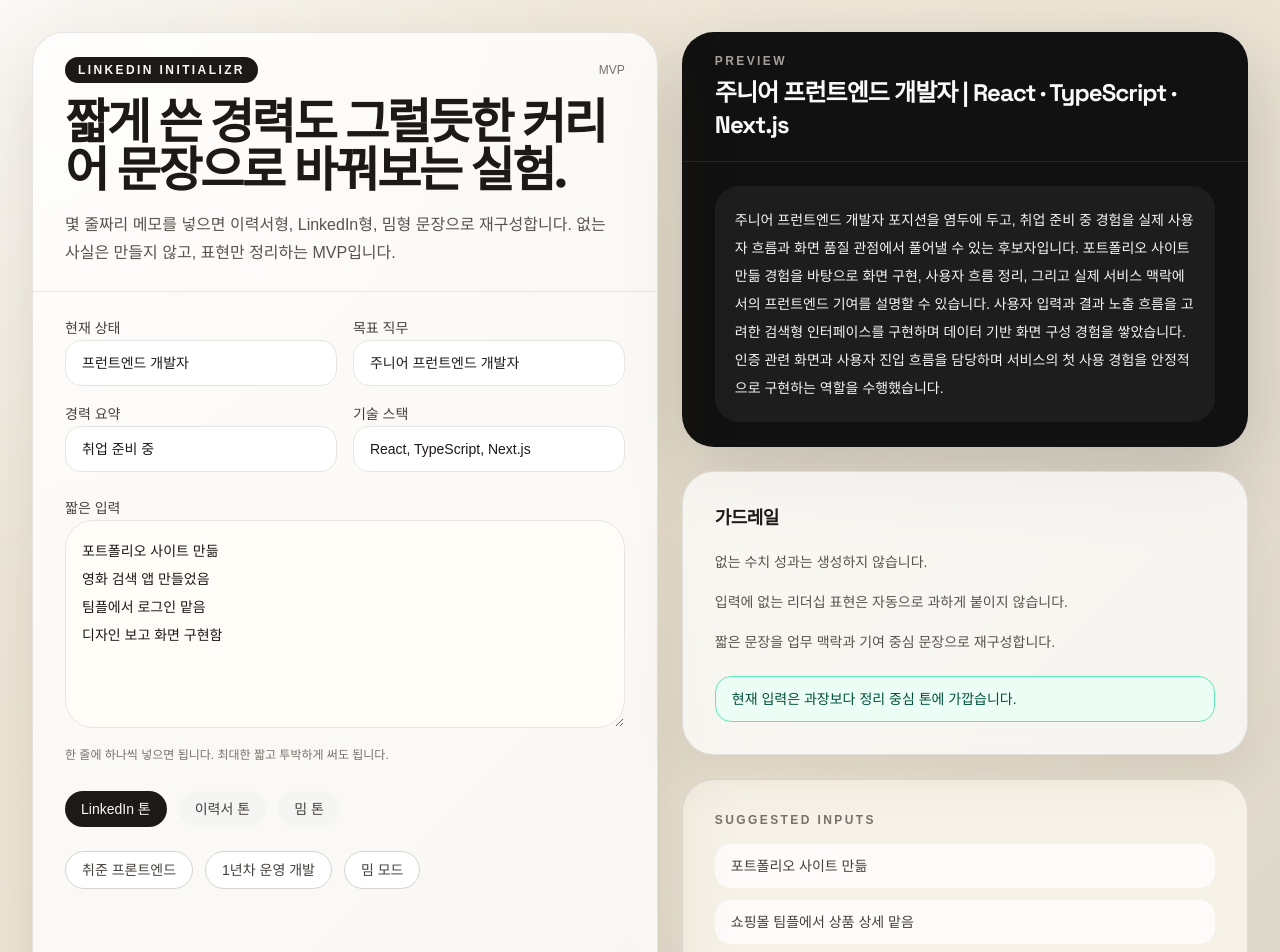
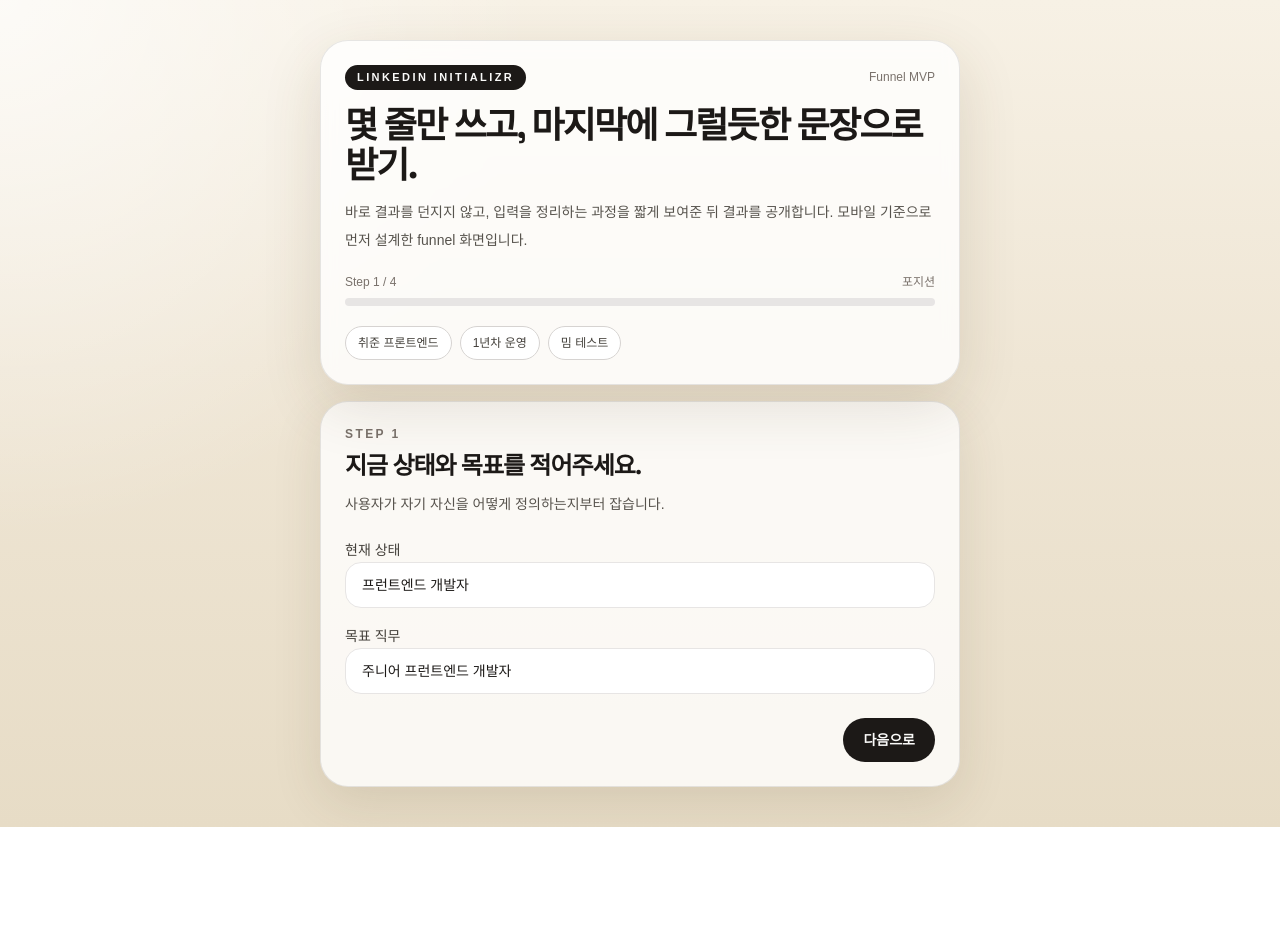
Before and after one commit to m2nhyun/linkedin-initializr, a Next.js app: page / in a window 1280 px wide. Shown: the top 952 px of the page. After the commit the page ends 827 px from the top, so only its background shows below. Built offline with nearby package versions, Linux system fonts and the light colour scheme; a web font is replaced by a local one.

Commit message:
Convert landing into funnel flow

```diff
--- a/src/app/page.tsx
+++ b/src/app/page.tsx
@@ -1,6 +1,6 @@
 "use client";
 
-import { useMemo, useState } from "react";
+import { useEffect, useMemo, useState } from "react";
 
 type Tone = "linkedin" | "resume" | "meme";
 
@@ -26,7 +26,7 @@ const presets: Preset[] = [
     tone: "linkedin",
   },
   {
-    label: "1년차 운영 개발",
+    label: "1년차 운영",
     role: "프런트엔드 개발자",
     targetRole: "프런트엔드 개발자",
     experience: "1년차",
@@ -36,7 +36,7 @@ const presets: Preset[] = [
     tone: "resume",
   },
   {
-    label: "밈 모드",
+    label: "밈 테스트",
     role: "프런트엔드 개발자",
     targetRole: "프로덕트 프런트엔드 개발자",
     experience: "2년차",
@@ -45,6 +45,26 @@ const presets: Preset[] = [
       "기획 변경 계속 반영함\n결제 버그 잡아봄\n이벤트 페이지 많이 만듦\n배포하고 QA 대응함",
     tone: "meme",
   },
+];
+
+const funnelSteps = [
+  { id: 1, label: "포지션" },
+  { id: 2, label: "배경" },
+  { id: 3, label: "메모" },
+  { id: 4, label: "결과" },
+] as const;
+
+const loadingStages = [
+  "짧은 메모에서 쓸 만한 포인트 추리는 중",
+  "조금 민망한 표현은 덜고, 있어 보이는 표현만 고르는 중",
+  "링크드인 냄새를 아주 살짝만 주입하는 중",
+  "마지막으로 사람 말처럼 다듬는 중",
+];
+
+const spinnerLines = [
+  "방금까지 '만듦'이던 문장을 '구현 및 고도화'로 번역 중",
+  "과장은 줄이고 분위기는 올리는 중",
+  "채용담당자 앞에서 덜 떨리는 문장으로 정리 중",
 ];
 
 const expansionRules: Array<{ test: RegExp; output: string }> = [
@@ -112,7 +132,7 @@ function createHeadline(role: string, targetRole: string, stack: string) {
     .slice(0, 3)
     .join(" · ");
 
-  return `${targetRole || role} | ${stackSlice || "Frontend, UI, Product Thinking"}`;
+  return `${targetRole || role} | ${stackSlice || "Frontend · UI · Product Thinking"}`;
 }
 
 function expandLine(line: string) {
@@ -159,11 +179,16 @@ export default function Home() {
     "포트폴리오 사이트 만듦\n영화 검색 앱 만들었음\n팀플에서 로그인 맡음\n디자인 보고 화면 구현함",
   );
   const [tone, setTone] = useState<Tone>("linkedin");
+  const [step, setStep] = useState(1);
+  const [isGenerating, setIsGenerating] = useState(false);
+  const [progressIndex, setProgressIndex] = useState(0);
+  const [spinnerIndex, setSpinnerIndex] = useState(0);
+  const [revealedOutput, setRevealedOutput] = useState<string[]>([]);
 
   const parsedLines = useMemo(() => parseLines(rawInput), [rawInput]);
   const riskTerms = useMemo(() => detectRisks(rawInput), [rawInput]);
 
-  const output = useMemo(() => {
+  const generatedOutput = useMemo(() => {
     if (parsedLines.length === 0) return [] as string[];
 
     if (tone === "resume") {
@@ -177,29 +202,118 @@ export default function Home() {
     return [toLinkedInSummary(role, targetRole, experience, parsedLines)];
   }, [experience, parsedLines, role, targetRole, tone]);
 
+  useEffect(() => {
+    if (!isGenerating) return;
+
+    const timers = [
+      window.setTimeout(() => setProgressIndex(1), 900),
+      window.setTimeout(() => setProgressIndex(2), 1800),
+      window.setTimeout(() => setProgressIndex(3), 2800),
+      window.setTimeout(() => setSpinnerIndex(1), 3400),
+      window.setTimeout(() => setSpinnerIndex(2), 4300),
+      window.setTimeout(() => {
+        setRevealedOutput(generatedOutput);
+        setIsGenerating(false);
+        setStep(4);
+      }, 5200),
+    ];
+
+    return () => {
+      timers.forEach((timer) => window.clearTimeout(timer));
+    };
+  }, [generatedOutput, isGenerating]);
+
+  const canGoNextStep1 = role.trim() && targetRole.trim();
+  const canGoNextStep2 = experience.trim() && stack.trim();
+  const canGenerate = parsedLines.length > 0;
+  const progressValue = ((Math.min(step, 4) - 1) / 3) * 100;
+
+  function applyPreset(preset: Preset) {
+    setRole(preset.role);
+    setTargetRole(preset.targetRole);
+    setExperience(preset.experience);
+    setStack(preset.stack);
+    setRawInput(preset.rawInput);
+    setTone(preset.tone);
+    setStep(1);
+    setIsGenerating(false);
+    setRevealedOutput([]);
+  }
+
+  function startGeneration() {
+    setRevealedOutput([]);
+    setProgressIndex(0);
+    setSpinnerIndex(0);
+    setIsGenerating(true);
+    setStep(3);
+  }
+
+  function resetFlow() {
+    setStep(1);
+    setIsGenerating(false);
+    setRevealedOutput([]);
+    setProgressIndex(0);
+    setSpinnerIndex(0);
+  }
+
   return (
-    <main className="min-h-screen bg-[radial-gradient(circle_at_top_left,_rgba(255,255,255,0.7),_transparent_35%),linear-gradient(135deg,_#f3ede2_0%,_#efe7d7_45%,_#dbd5c9_100%)] px-4 py-8 text-stone-900 sm:px-6 lg:px-8">
-      <div className="mx-auto grid w-full max-w-7xl gap-6 lg:grid-cols-[1.05fr_0.95fr]">
-        <section className="overflow-hidden rounded-[32px] border border-stone-900/10 bg-white/75 shadow-[0_24px_80px_rgba(77,56,23,0.16)] backdrop-blur">
-          <div className="border-b border-stone-900/10 px-6 py-6 sm:px-8">
-            <div className="mb-4 flex items-center justify-between">
-              <span className="rounded-full border border-stone-900/10 bg-stone-900 px-3 py-1 text-xs font-semibold uppercase tracking-[0.2em] text-stone-50">
+    <main className="min-h-screen bg-[radial-gradient(circle_at_top_left,_rgba(255,255,255,0.7),_transparent_35%),linear-gradient(180deg,_#f7f1e5_0%,_#efe6d5_44%,_#e7dcc6_100%)] px-4 py-6 text-stone-900 sm:px-6 sm:py-10">
+      <div className="mx-auto flex w-full max-w-xl flex-col gap-4 sm:max-w-[640px]">
+        <section className="rounded-[28px] border border-stone-900/10 bg-white/80 p-5 shadow-[0_20px_60px_rgba(77,56,23,0.14)] backdrop-blur sm:p-6">
+          <div className="flex items-center justify-between gap-3">
+            <span className="rounded-full bg-stone-900 px-3 py-1 text-[11px] font-semibold uppercase tracking-[0.22em] text-stone-50">
               LinkedIn Initializr
             </span>
-              <span className="text-xs font-medium text-stone-500">MVP</span>
-            </div>
-            <h1 className="max-w-2xl text-4xl font-semibold tracking-[-0.05em] text-balance sm:text-5xl">
-              짧게 쓴 경력도 그럴듯한 커리어 문장으로 바꿔보는 실험.
-            </h1>
-            <p className="mt-4 max-w-2xl text-sm leading-7 text-stone-600 sm:text-base">
-              몇 줄짜리 메모를 넣으면 이력서형, LinkedIn형, 밈형 문장으로 재구성합니다.
-              없는 사실은 만들지 않고, 표현만 정리하는 MVP입니다.
-            </p>
+            <span className="text-xs text-stone-500">Funnel MVP</span>
           </div>
 
-          <div className="space-y-6 px-6 py-6 sm:px-8">
-            <div className="grid gap-4 sm:grid-cols-2">
-              <label className="space-y-2">
+          <h1 className="mt-4 text-3xl font-semibold tracking-[-0.05em] sm:text-4xl">
+            몇 줄만 쓰고, 마지막에 그럴듯한 문장으로 받기.
+          </h1>
+          <p className="mt-3 text-sm leading-7 text-stone-600">
+            바로 결과를 던지지 않고, 입력을 정리하는 과정을 짧게 보여준 뒤 결과를 공개합니다.
+            모바일 기준으로 먼저 설계한 funnel 화면입니다.
+          </p>
+
+          <div className="mt-5">
+            <div className="flex items-center justify-between text-xs font-medium text-stone-500">
+              <span>
+                Step {Math.min(step, 4)} / 4
+              </span>
+              <span>{funnelSteps[Math.min(step, 4) - 1].label}</span>
+            </div>
+            <div className="mt-2 h-2 rounded-full bg-stone-200">
+              <div
+                className="h-2 rounded-full bg-stone-900 transition-all duration-500"
+                style={{ width: `${progressValue}%` }}
+              />
+            </div>
+          </div>
+
+          <div className="mt-5 flex flex-wrap gap-2">
+            {presets.map((preset) => (
+              <button
+                key={preset.label}
+                type="button"
+                onClick={() => applyPreset(preset)}
+                className="rounded-full border border-stone-300 bg-white px-3 py-2 text-xs font-medium text-stone-700 transition hover:border-stone-500"
+              >
+                {preset.label}
+              </button>
+            ))}
+          </div>
+        </section>
+
+        {step === 1 && (
+          <section className="rounded-[28px] border border-stone-900/10 bg-white/78 p-5 shadow-[0_16px_50px_rgba(77,56,23,0.12)] sm:p-6">
+            <p className="text-xs font-semibold uppercase tracking-[0.2em] text-stone-500">Step 1</p>
+            <h2 className="mt-2 text-2xl font-semibold tracking-[-0.04em]">지금 상태와 목표를 적어주세요.</h2>
+            <p className="mt-2 text-sm leading-7 text-stone-600">
+              사용자가 자기 자신을 어떻게 정의하는지부터 잡습니다.
+            </p>
+
+            <div className="mt-5 space-y-4">
+              <label className="block space-y-2">
                 <span className="text-sm font-medium text-stone-700">현재 상태</span>
                 <input
                   className="w-full rounded-2xl border border-stone-200 bg-white px-4 py-3 text-sm outline-none transition focus:border-stone-500"
@@ -208,7 +322,8 @@ export default function Home() {
                   placeholder="예: 프런트엔드 개발자"
                 />
               </label>
-              <label className="space-y-2">
+
+              <label className="block space-y-2">
                 <span className="text-sm font-medium text-stone-700">목표 직무</span>
                 <input
                   className="w-full rounded-2xl border border-stone-200 bg-white px-4 py-3 text-sm outline-none transition focus:border-stone-500"
@@ -217,7 +332,31 @@ export default function Home() {
                   placeholder="예: 주니어 프런트엔드 개발자"
                 />
               </label>
-              <label className="space-y-2">
+            </div>
+
+            <div className="mt-6 flex justify-end">
+              <button
+                type="button"
+                disabled={!canGoNextStep1}
+                onClick={() => setStep(2)}
+                className="rounded-full bg-stone-900 px-5 py-3 text-sm font-semibold text-stone-50 transition hover:bg-stone-800 disabled:cursor-not-allowed disabled:bg-stone-300"
+              >
+                다음으로
+              </button>
+            </div>
+          </section>
+        )}
+
+        {step === 2 && (
+          <section className="rounded-[28px] border border-stone-900/10 bg-white/78 p-5 shadow-[0_16px_50px_rgba(77,56,23,0.12)] sm:p-6">
+            <p className="text-xs font-semibold uppercase tracking-[0.2em] text-stone-500">Step 2</p>
+            <h2 className="mt-2 text-2xl font-semibold tracking-[-0.04em]">배경과 스택을 빠르게 정리합니다.</h2>
+            <p className="mt-2 text-sm leading-7 text-stone-600">
+              길게 쓸 필요 없습니다. 연차, 프로젝트 위주, 운영 위주 같은 수준이면 충분합니다.
+            </p>
+
+            <div className="mt-5 space-y-4">
+              <label className="block space-y-2">
                 <span className="text-sm font-medium text-stone-700">경력 요약</span>
                 <input
                   className="w-full rounded-2xl border border-stone-200 bg-white px-4 py-3 text-sm outline-none transition focus:border-stone-500"
@@ -226,7 +365,8 @@ export default function Home() {
                   placeholder="예: 1년차, 개인 프로젝트 위주"
                 />
               </label>
-              <label className="space-y-2">
+
+              <label className="block space-y-2">
                 <span className="text-sm font-medium text-stone-700">기술 스택</span>
                 <input
                   className="w-full rounded-2xl border border-stone-200 bg-white px-4 py-3 text-sm outline-none transition focus:border-stone-500"
@@ -237,20 +377,47 @@ export default function Home() {
               </label>
             </div>
 
-            <div className="space-y-2">
+            <div className="mt-6 flex items-center justify-between gap-3">
+              <button
+                type="button"
+                onClick={() => setStep(1)}
+                className="rounded-full border border-stone-300 px-5 py-3 text-sm font-semibold text-stone-700 transition hover:border-stone-500"
+              >
+                이전
+              </button>
+              <button
+                type="button"
+                disabled={!canGoNextStep2}
+                onClick={() => setStep(3)}
+                className="rounded-full bg-stone-900 px-5 py-3 text-sm font-semibold text-stone-50 transition hover:bg-stone-800 disabled:cursor-not-allowed disabled:bg-stone-300"
+              >
+                다음으로
+              </button>
+            </div>
+          </section>
+        )}
+
+        {step === 3 && !isGenerating && (
+          <section className="rounded-[28px] border border-stone-900/10 bg-white/78 p-5 shadow-[0_16px_50px_rgba(77,56,23,0.12)] sm:p-6">
+            <p className="text-xs font-semibold uppercase tracking-[0.2em] text-stone-500">Step 3</p>
+            <h2 className="mt-2 text-2xl font-semibold tracking-[-0.04em]">짧고 투박한 메모를 넣어주세요.</h2>
+            <p className="mt-2 text-sm leading-7 text-stone-600">
+              한 줄에 하나씩. 이 화면에서는 일부러 짧게 쓰는 게 포인트입니다.
+            </p>
+
+            <label className="mt-5 block space-y-2">
               <span className="text-sm font-medium text-stone-700">짧은 입력</span>
               <textarea
-                className="min-h-52 w-full rounded-[28px] border border-stone-200 bg-[#fffdf8] px-4 py-4 text-sm leading-7 outline-none transition focus:border-stone-500"
+                className="min-h-52 w-full rounded-[24px] border border-stone-200 bg-[#fffdf8] px-4 py-4 text-sm leading-7 outline-none transition focus:border-stone-500"
                 value={rawInput}
                 onChange={(event) => setRawInput(event.target.value)}
                 placeholder={"예:\n포트폴리오 사이트 만듦\n팀플에서 로그인 맡음\napi 붙임"}
               />
-              <p className="text-xs leading-6 text-stone-500">
-                한 줄에 하나씩 넣으면 됩니다. 최대한 짧고 투박하게 써도 됩니다.
-              </p>
-            </div>
+            </label>
 
-            <div className="flex flex-wrap gap-3">
+            <div className="mt-5">
+              <p className="text-sm font-medium text-stone-700">출력 톤</p>
+              <div className="mt-3 flex flex-wrap gap-3">
                 {(["linkedin", "resume", "meme"] as Tone[]).map((mode) => (
                   <button
                     key={mode}
@@ -266,52 +433,98 @@ export default function Home() {
                   </button>
                 ))}
               </div>
+            </div>
 
-            <div className="flex flex-wrap gap-3">
-              {presets.map((preset) => (
+            <div className="mt-5 rounded-[24px] border border-stone-200 bg-stone-50 px-4 py-4">
+              <p className="text-xs font-semibold uppercase tracking-[0.18em] text-stone-500">미리보기 헤드라인</p>
+              <p className="mt-2 text-base font-semibold text-stone-900">
+                {createHeadline(role, targetRole, stack)}
+              </p>
+              <p className="mt-2 text-sm leading-6 text-stone-600">
+                결과는 바로 보이지 않고, 생성 연출을 거친 뒤 마지막에 공개됩니다.
+              </p>
+            </div>
+
+            <div className="mt-6 flex items-center justify-between gap-3">
               <button
-                  key={preset.label}
                 type="button"
-                  onClick={() => {
-                    setRole(preset.role);
-                    setTargetRole(preset.targetRole);
-                    setExperience(preset.experience);
-                    setStack(preset.stack);
-                    setRawInput(preset.rawInput);
-                    setTone(preset.tone);
-                  }}
-                  className="rounded-full border border-stone-300 bg-white px-4 py-2 text-sm font-medium text-stone-700 transition hover:border-stone-500"
+                onClick={() => setStep(2)}
+                className="rounded-full border border-stone-300 px-5 py-3 text-sm font-semibold text-stone-700 transition hover:border-stone-500"
               >
-                  {preset.label}
+                이전
               </button>
-              ))}
+              <button
+                type="button"
+                disabled={!canGenerate}
+                onClick={startGeneration}
+                className="rounded-full bg-stone-900 px-5 py-3 text-sm font-semibold text-stone-50 transition hover:bg-stone-800 disabled:cursor-not-allowed disabled:bg-stone-300"
+              >
+                결과 생성하기
+              </button>
+            </div>
+          </section>
+        )}
+
+        {isGenerating && (
+          <section className="rounded-[28px] border border-stone-900/10 bg-[#111111] p-5 text-stone-50 shadow-[0_20px_60px_rgba(17,17,17,0.22)] sm:p-6">
+            <p className="text-xs font-semibold uppercase tracking-[0.2em] text-stone-400">Generating</p>
+            <h2 className="mt-2 text-2xl font-semibold tracking-[-0.04em]">
+              {loadingStages[Math.min(progressIndex, loadingStages.length - 1)]}
+            </h2>
+
+            <div className="mt-5 space-y-3">
+              {loadingStages.map((stage, index) => {
+                const active = index <= progressIndex;
+                return (
+                  <div
+                    key={stage}
+                    className={`rounded-2xl border px-4 py-3 text-sm transition ${
+                      active
+                        ? "border-emerald-400/40 bg-emerald-400/10 text-stone-50"
+                        : "border-white/10 bg-white/5 text-stone-400"
+                    }`}
+                  >
+                    {active ? "완료" : "대기"} · {stage}
+                  </div>
+                );
+              })}
+            </div>
+
+            <div className="mt-6 rounded-[24px] border border-white/10 bg-white/5 px-4 py-5">
+              <div className="flex items-center gap-3">
+                <div className="h-10 w-10 animate-spin rounded-full border-4 border-stone-600 border-t-stone-100" />
+                <div>
+                  <p className="text-sm font-semibold text-stone-100">최종 문장 포장 중</p>
+                  <p className="mt-1 text-sm leading-6 text-stone-300">
+                    {spinnerLines[spinnerIndex]}
+                  </p>
+                </div>
               </div>
             </div>
           </section>
+        )}
 
-        <section className="flex flex-col gap-6">
-          <div className="overflow-hidden rounded-[32px] border border-stone-900/10 bg-[#111111] text-stone-50 shadow-[0_24px_80px_rgba(17,17,17,0.2)]">
-            <div className="border-b border-white/10 px-6 py-5 sm:px-8">
-              <p className="text-xs font-semibold uppercase tracking-[0.2em] text-stone-400">
-                Preview
-              </p>
+        {step === 4 && !isGenerating && (
+          <>
+            <section className="rounded-[28px] border border-stone-900/10 bg-[#111111] p-5 text-stone-50 shadow-[0_20px_60px_rgba(17,17,17,0.22)] sm:p-6">
+              <p className="text-xs font-semibold uppercase tracking-[0.2em] text-stone-400">Result</p>
               <h2 className="mt-2 text-2xl font-semibold tracking-[-0.04em]">
                 {createHeadline(role, targetRole, stack)}
               </h2>
-            </div>
-            <div className="space-y-5 px-6 py-6 sm:px-8">
-              {output.map((block) => (
+
+              <div className="mt-5 space-y-4">
+                {revealedOutput.map((block) => (
                   <pre
                     key={block}
-                  className="whitespace-pre-wrap rounded-[24px] bg-white/5 p-5 font-sans text-sm leading-7 text-stone-100"
+                    className="whitespace-pre-wrap rounded-[22px] bg-white/5 p-4 font-sans text-sm leading-7 text-stone-100"
                   >
                     {block}
                   </pre>
                 ))}
               </div>
-          </div>
+            </section>
 
-          <div className="rounded-[32px] border border-stone-900/10 bg-white/70 p-6 shadow-[0_20px_50px_rgba(77,56,23,0.1)] backdrop-blur sm:p-8">
+            <section className="rounded-[28px] border border-stone-900/10 bg-white/80 p-5 shadow-[0_16px_50px_rgba(77,56,23,0.12)] sm:p-6">
               <h3 className="text-lg font-semibold tracking-[-0.03em]">가드레일</h3>
               <ul className="mt-4 space-y-3 text-sm leading-7 text-stone-600">
                 <li>없는 수치 성과는 생성하지 않습니다.</li>
@@ -328,20 +541,26 @@ export default function Home() {
                   현재 입력은 과장보다 정리 중심 톤에 가깝습니다.
                 </div>
               )}
-          </div>
 
-          <div className="rounded-[32px] border border-stone-900/10 bg-[#f7f2e8] p-6 sm:p-8">
-            <p className="text-xs font-semibold uppercase tracking-[0.2em] text-stone-500">
-              Suggested inputs
-            </p>
-            <div className="mt-4 grid gap-3 text-sm text-stone-700">
-              <div className="rounded-2xl bg-white/80 px-4 py-3">포트폴리오 사이트 만듦</div>
-              <div className="rounded-2xl bg-white/80 px-4 py-3">쇼핑몰 팀플에서 상품 상세 맡음</div>
-              <div className="rounded-2xl bg-white/80 px-4 py-3">admin 페이지 수정 많이 함</div>
-              <div className="rounded-2xl bg-white/80 px-4 py-3">Firebase로 채팅 구현</div>
-            </div>
+              <div className="mt-6 flex flex-wrap gap-3">
+                <button
+                  type="button"
+                  onClick={() => setStep(3)}
+                  className="rounded-full border border-stone-300 px-5 py-3 text-sm font-semibold text-stone-700 transition hover:border-stone-500"
+                >
+                  입력 수정하기
+                </button>
+                <button
+                  type="button"
+                  onClick={resetFlow}
+                  className="rounded-full bg-stone-900 px-5 py-3 text-sm font-semibold text-stone-50 transition hover:bg-stone-800"
+                >
+                  처음부터 다시
+                </button>
               </div>
             </section>
+          </>
+        )}
       </div>
     </main>
   );
```
Lines whose indentation alone changed are shown as unchanged.
